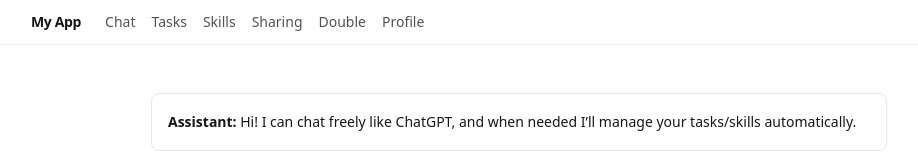
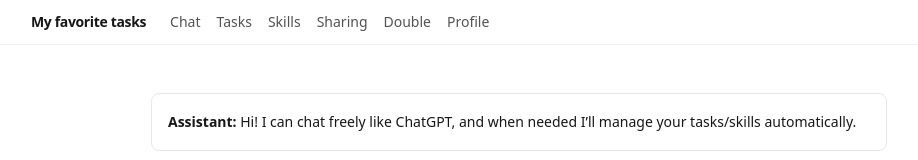
Before and after one commit to Xaioxi7/my-app, a Next.js app: page /chat in a window 1280 px wide. Shown: the top 160 px of the page, without its empty margins (121-1039 px from the left). Built offline with nearby package versions, Linux system fonts and the light colour scheme; no server answers.

Commit message:
Rename site to My favorite tasks

```diff
--- a/src/app/layout.tsx
+++ b/src/app/layout.tsx
@@ -2,7 +2,7 @@
 import "./globals.css";
 import Link from "next/link";
 
-export const metadata = { title: "My App" };
+export const metadata = { title: "My favorite tasks" };
 
 export default function RootLayout({ children }: { children: React.ReactNode }) {
   return (
@@ -11,7 +11,7 @@ export default function RootLayout({ children }: { children: React.ReactNode })
         {/* Top navigation */}
         <header className="sticky top-0 z-40 border-b border-neutral-200/60 bg-white/80 backdrop-blur">
           <nav className="mx-auto flex max-w-5xl items-center gap-6 px-6 py-3 text-sm">
-            <Link href="/" className="font-semibold tracking-tight">My App</Link>
+            <Link href="/" className="font-semibold tracking-tight">My favorite tasks</Link>
             <div className="flex items-center gap-4 text-neutral-600">
               <Link href="/chat" className="hover:text-black">Chat</Link>
               <Link href="/tasks" className="hover:text-black">Tasks</Link>
```
